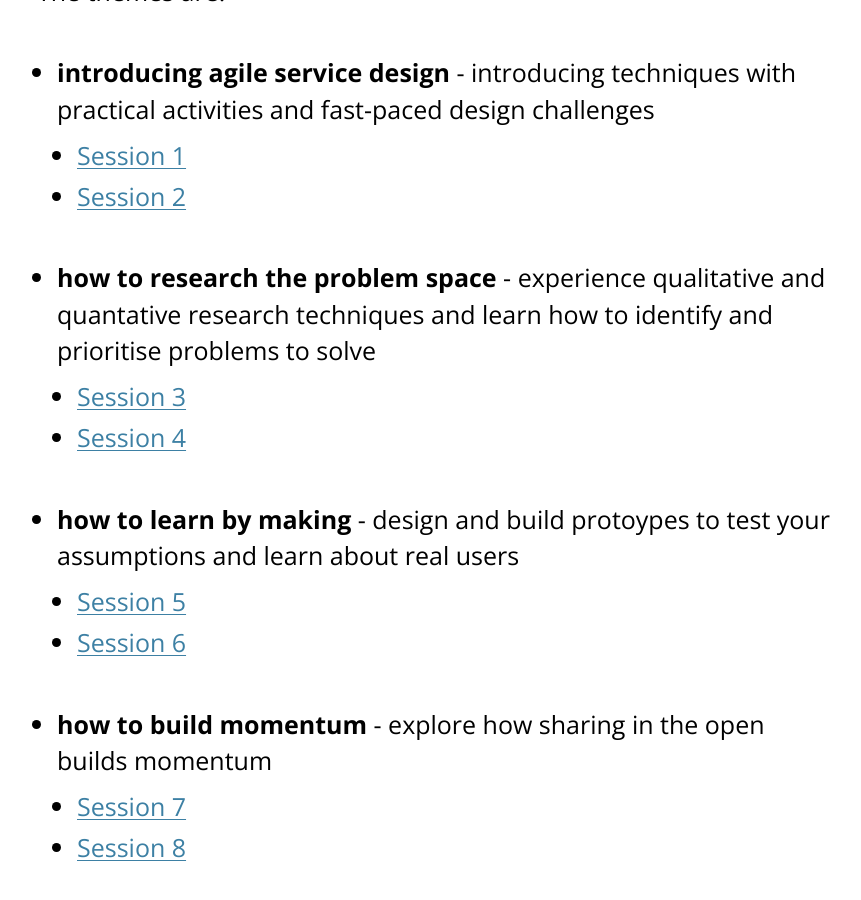
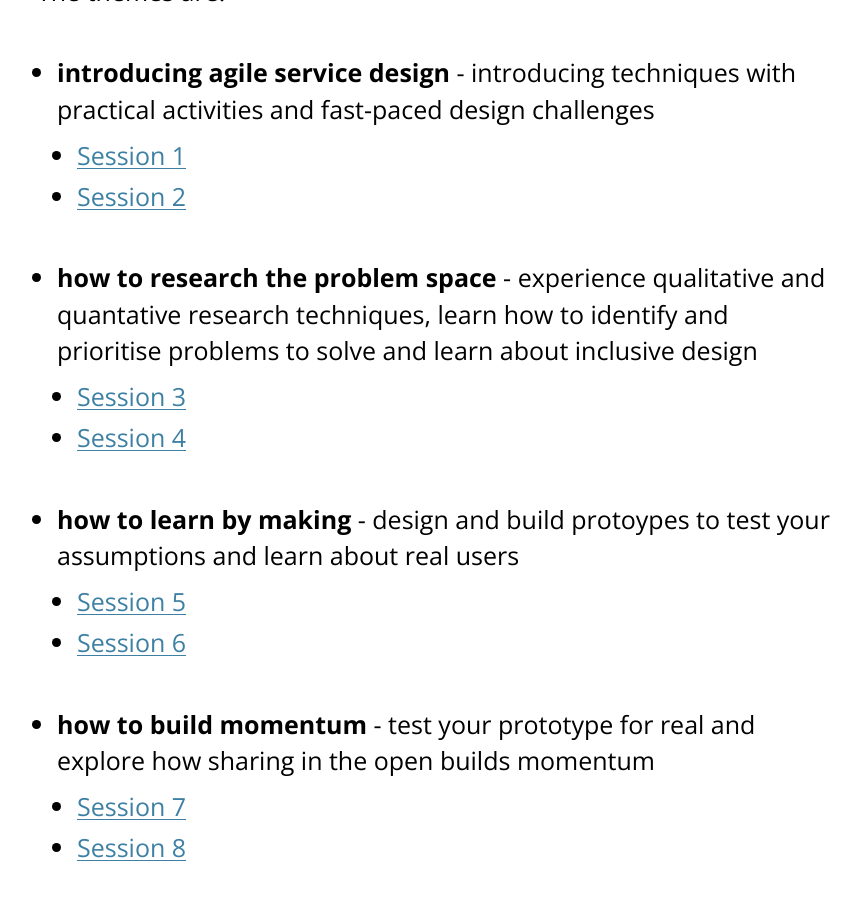
Before and after one commit to learnbymakingwales/learnbymakingwales.github.io, a Jekyll site: the page built from en/the-labs/index.md, in a window 1280 px wide and 900 px high, scrolled down 1088 px. Shown: the whole window, without its empty margins (203-1064 px from the left). Built offline with Jekyll 4.4.1, drawn with Linux system fonts in a browser that asks for light colours.

Commit message:
tweak themes on labs page

```diff
--- a/en/the-labs/index.md
+++ b/en/the-labs/index.md
@@ -22,7 +22,7 @@ The themes are:
   * [Session 2](/en/the-labs/session/two.html)
   {: .app-session-list}
 
-* **how to research the problem space** - experience qualitative and quantative research techniques and learn how to identify and prioritise problems to solve
+* **how to research the problem space** - experience qualitative and quantative research techniques, learn how to identify and prioritise problems to solve and learn about inclusive design
   * [Session 3](/en/the-labs/session/three.html)
   * [Session 4](/en/the-labs/session/four.html)
   {: .app-session-list}
@@ -32,7 +32,7 @@ The themes are:
   * [Session 6](/en/the-labs/session/six.html)
   {: .app-session-list}
 
-* **how to build momentum** - explore how sharing in the open builds momentum
+* **how to build momentum** - test your prototype for real and explore how sharing in the open builds momentum
   * [Session 7](/en/the-labs/session/seven.html)
   * [Session 8](/en/the-labs/session/eight.html)
   {: .app-session-list}
```
